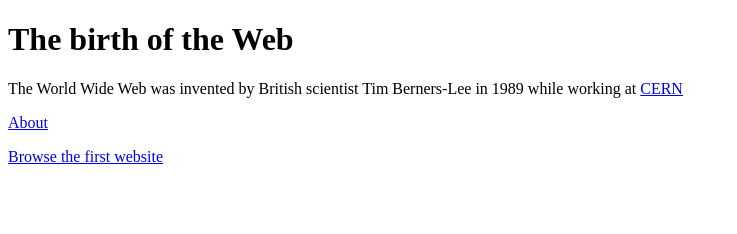
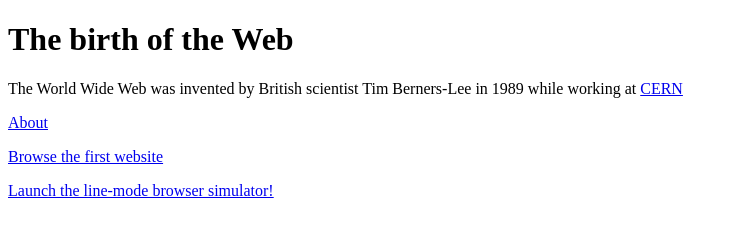
Before and after one commit to eximiusflow/firstWebsit, a plain HTML site: page index.html in a window 1280 px wide. Shown: the whole page, without its empty margins (0-737 px from the left). Drawn offline with Linux system fonts and the light colour scheme.

Commit message:
Update index.html

```diff
--- a/index.html
+++ b/index.html
@@ -5,5 +5,6 @@
   <p>The World Wide Web was invented by British scientist Tim Berners-Lee in 1989 while working at <a href="https://home.cern/" target="_blank">CERN</a></p>
   <p><a href="https://home.cern/science/computing/birth-web" target="_blank">About</a></p>
   <p><a href="http://info.cern.ch/hypertext/WWW/TheProject.html" target="_blank">Browse the first website</a></p>
+  <p><a href="http://line-mode.cern.ch/www/hypertext/WWW/TheProject.html" target="_blank">Launch the line-mode browser simulator!</a></p>
 </body>
 </html>
```
